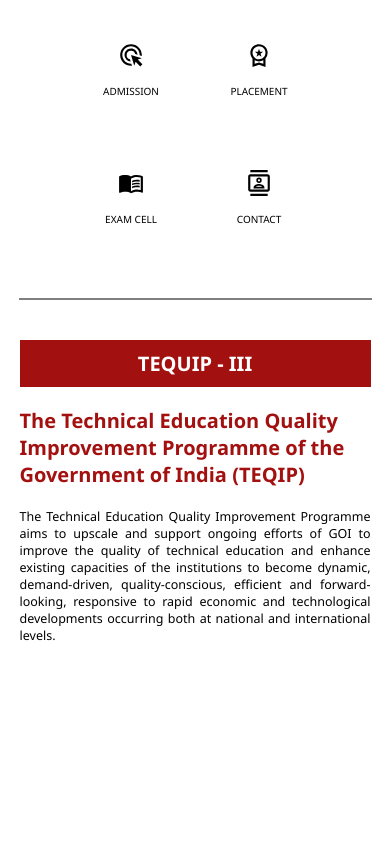
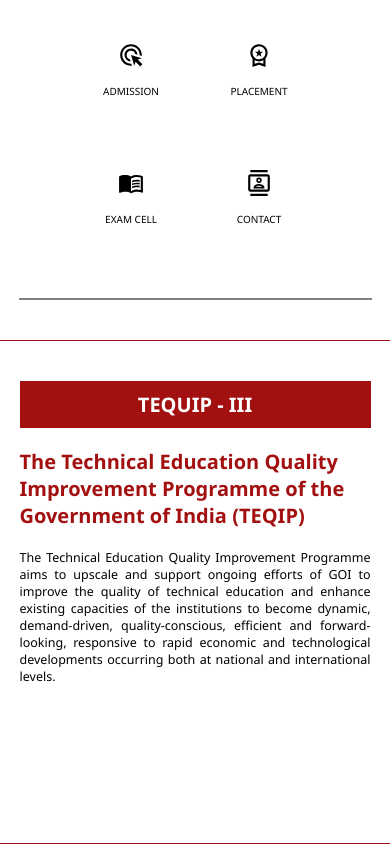
Before and after one commit to AkshanshChauhan17/itg-react-website, a React (Vite) app: page / in a window 390 px wide. Shown: the part 2641-3485 px from the top of the page. Before the commit the page ends 3403 px from the top, so only its background shows below. Built offline with nearby package versions, Linux system fonts and the light colour scheme.

Commit message:
edit media query of tequip

```diff
--- a/src/App.scss
+++ b/src/App.scss
@@ -183,10 +183,13 @@
     }
     .tequip {
         margin: 0px auto;
-        width: calc(100vw - 160px);
+        width: calc(100vw - 160px - 20px);
         display: flex;
         height: 100vh;
         gap: 40px;
+        padding: 0px 80px;
+        border-top: 1px solid #A31010;
+        border-bottom: 1px solid #A31010;
         .left {
             width: $golden-percentage-rem;
             margin: 40px 0px;
@@ -311,22 +314,25 @@
         }
         .tequip {
             margin: 40px auto;
-            width: 100%;
+            width: calc(100% - 80px);
             display: grid;
-            height: 100vh;
             gap: 40px;
+            padding: 40px 0px;
+            justify-items: center;
             .left {
-                width: calc(100% - 160px);
-                margin: 0px 80px;
+                width: calc(100% - 80px);
+                margin: 0px 0px;
                 background-color: #A31010;
                 color: white;
                 display: flex;
+                height: fit-content;
+                padding: 20px 0px;
                 align-items: center;
                 justify-content: center;
             }
             .right {
-                margin: 20px 80px;
-                width: calc(100% - 160px);
+                margin: 20px 0px;
+                width: calc(100% - 80px);
                 display: flex;
                 flex-direction: column;
                 gap: 40px;
@@ -412,7 +418,7 @@
             align-content: start;
             height: 100vh;
             gap: 40px;
-            padding: 0px 0px;
+            padding: 80px 0px;
             zoom: 50%;
             .left {
                 height: fit-content;
--- a/src/index.css
+++ b/src/index.css
@@ -1,7 +1,7 @@
 * {
   padding: 0px;
   margin: 0px;
-  outline: 0px solid red;
+  outline: 0px solid rgb(0, 17, 255);
   font-family: 'Segoe UI';
   transition-duration: 0.3s;
 }
```
